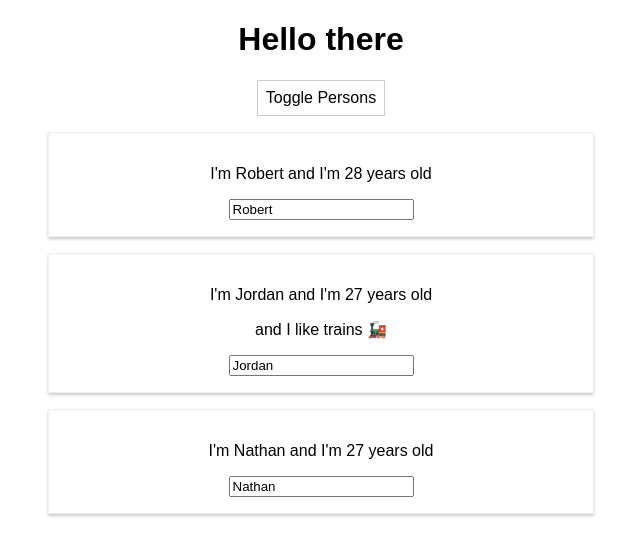
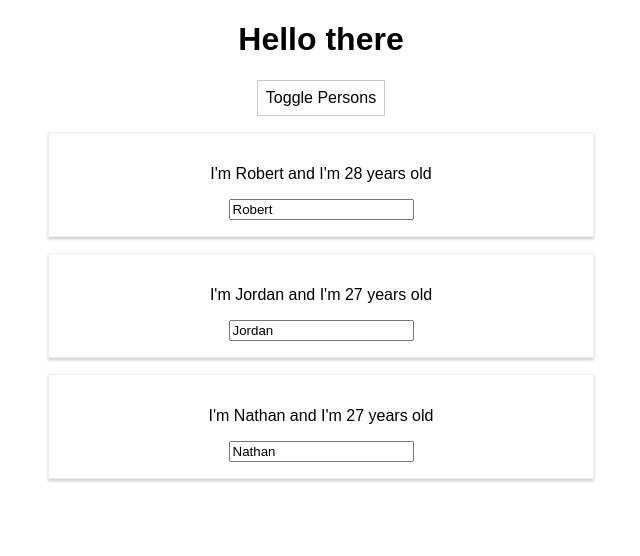
Before and after one commit to radiscipio/react-complete-guide, a React (Create React App) app: page / in a window 1280 px wide. Both pictures are taken after a click on the button "Toggle Persons". Shown: the top 556 px of the page, without its empty margins (319-959 px from the left). Built offline with nearby package versions, Linux system fonts and the light colour scheme.

Commit message:
Map though state

```diff
--- a/src/App.js
+++ b/src/App.js
@@ -53,24 +53,14 @@ class App extends Component {
     if (this.state.showPersons) {
       persons = (
         <div>
-        <Person
-          name={this.state.persons[0].name}
-          age={this.state.persons[0].age}
-          click={this.switchNameHandler.bind(this, 'Robert Attilio di Scipio')}
-        />
-        <Person
-          name={this.state.persons[1].name}
-          age={this.state.persons[1].age}
-        >and I like trains 🚂
-        </Person>
-        <Person
-          name={this.state.persons[2].name}
-          age={this.state.persons[2].age}
-          changed={this.nameChangeHandler}
-        />
-      </div>
-      )
-    }
+          {this.state.persons.map(person => {
+            return <Person
+              name={person.name}
+              age={person.age} />
+          })}
+        </div>
+      );
+    };
 
     return (
       <div className="App">
```
